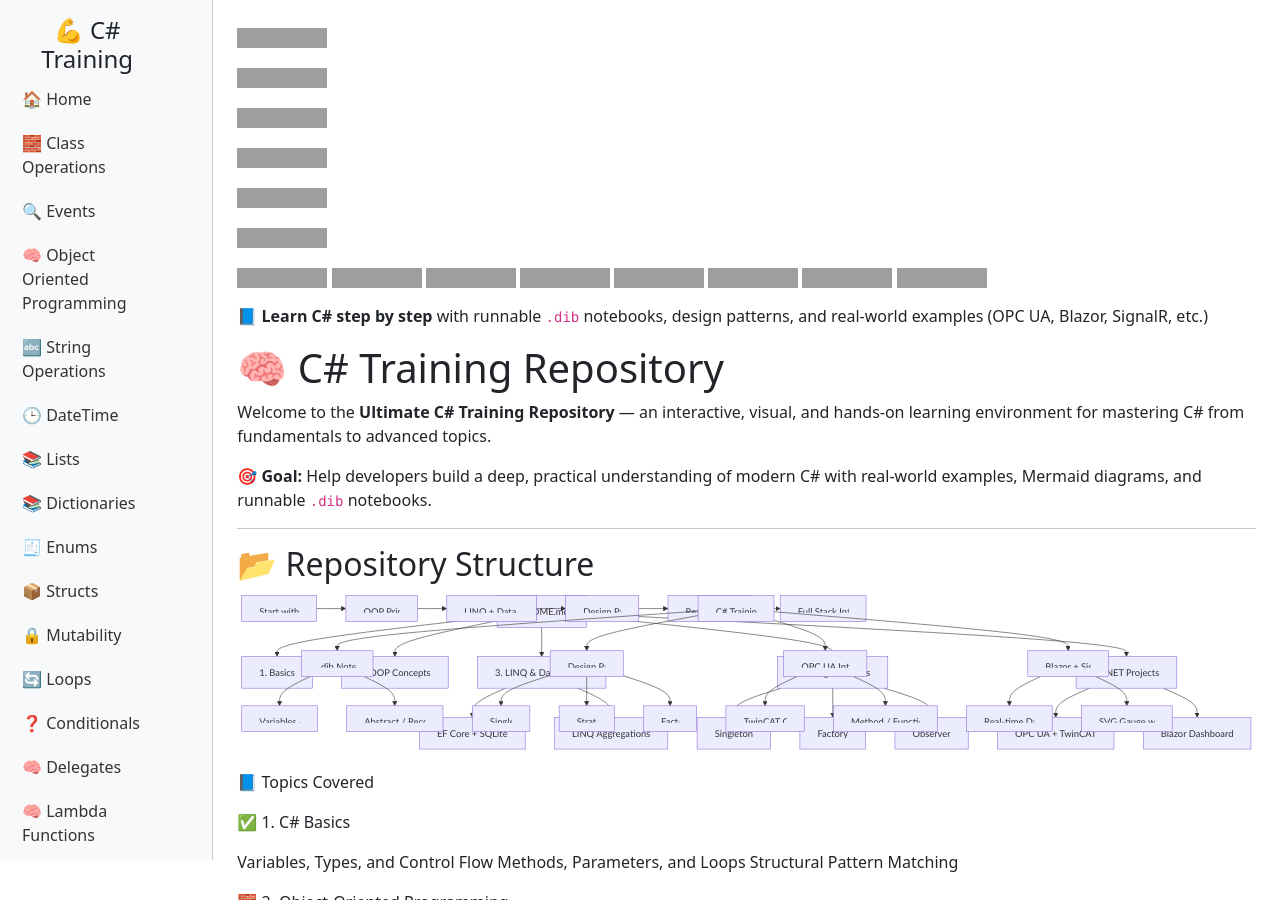
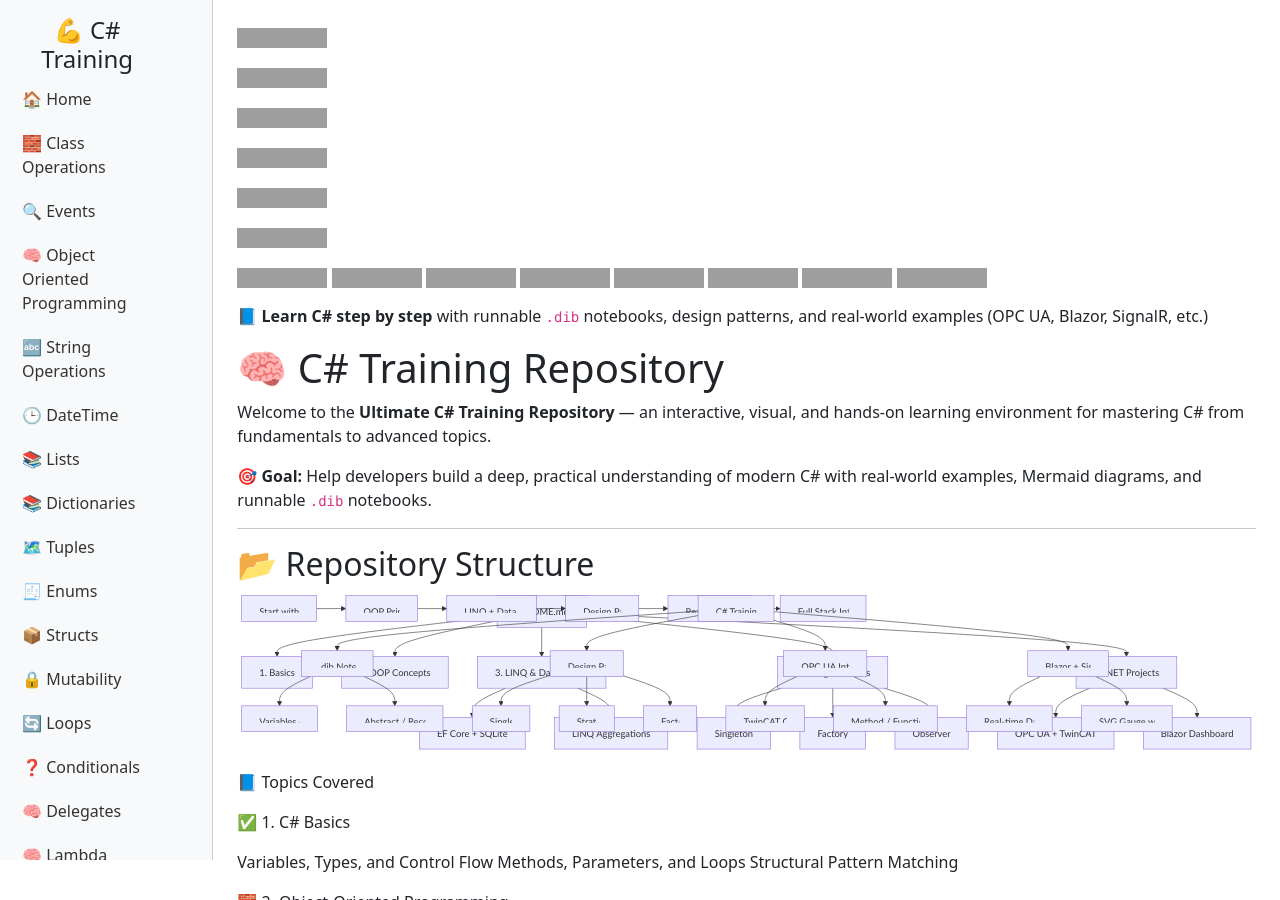
Before and after one commit to buribalkan/C-SHARP-Training, a Jekyll site: the page built from README.md, in a window 1280 px wide and 900 px high. Built offline with Jekyll 4.4.1, drawn with Linux system fonts in a browser that asks for light colours; nearby versions of some CDN libraries; our own code applies the rules of GitHub Pages for plain Markdown files; grey boxes are pictures that could not be loaded.

Commit message:
Update sidebar.html

```diff
--- a/_includes/sidebar.html
+++ b/_includes/sidebar.html
@@ -9,6 +9,7 @@
     <li class="nav-item"><a class="nav-link" href="{{ site.baseurl }}/DateTime">🕒 DateTime</a></li>
     <li class="nav-item"><a class="nav-link" href="{{ site.baseurl }}/Lists">📚 Lists</a></li>
     <li class="nav-item"><a class="nav-link" href="{{ site.baseurl }}/Dictionaries">📚 Dictionaries</a></li>
+    <li class="nav-item"><a class="nav-link" href="{{ site.baseurl }}/Tuples">🗺️ Tuples</a></li>
     <li class="nav-item"><a class="nav-link" href="{{ site.baseurl }}/Enums">🧾 Enums</a></li>
     <li class="nav-item"><a class="nav-link" href="{{ site.baseurl }}/Structs">📦 Structs</a></li>
     <li class="nav-item"><a class="nav-link" href="{{ site.baseurl }}/Mutability">🔒 Mutability</a></li>
```
